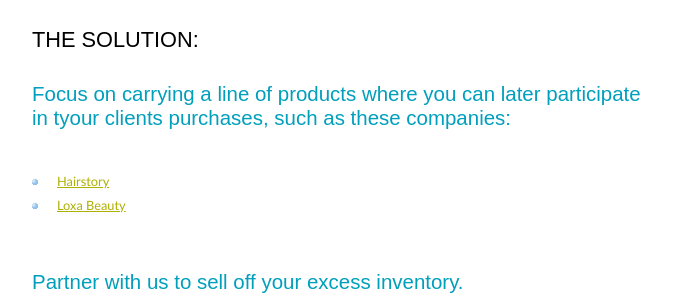
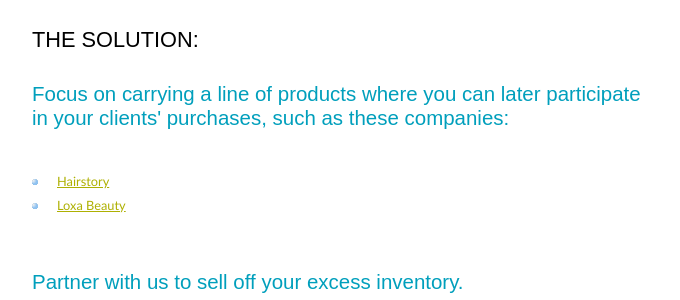
Before and after one commit to saloninfo/saloninfo.github.io, a Jekyll site: the page index.html, which Jekyll copies as it is, in a window 1280 px wide and 900 px high, scrolled down 1651 px. Shown: the part 178-478 px from the top of the window, without its empty margins (173-853 px from the left). Built offline with Jekyll 4.4.1, drawn with Linux system fonts in a browser that asks for light colours.

Commit message:
Update index.html

```diff
--- a/index.html
+++ b/index.html
@@ -74,7 +74,7 @@ So, all that inventory you bought is now selling much more slowly if at all.</p>
 
 <h1>THE SOLUTION:</h1>
 
-<h2>Focus on carrying a line of products where you can later participate in tyour clients purchases, such as these companies:</h2>
+<h2>Focus on carrying a line of products where you can later participate in your clients' purchases, such as these companies:</h2>
 
 <p><ul><li><a href='https://www.hairstory.com/' target='_new'>Hairstory</a></li>
 	    <li><a href='https://www.loxabeauty.com/' target='_new'>Loxa Beauty</a></li>
```
